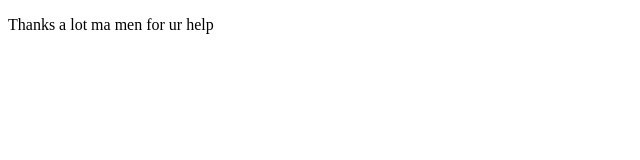
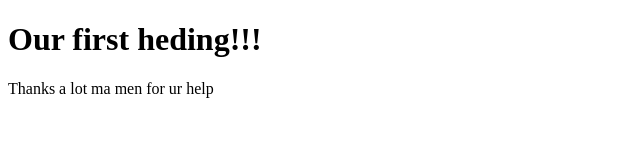
Before and after one commit to sammamayda/CFLMS-HTML5-DAY01-mamayda-freinschlag, a plain HTML site: page index.html in a window 1280 px wide. Shown: the whole page, without its empty margins (0-640 px from the left). Drawn offline with Linux system fonts and the light colour scheme.

Commit message:
On branch master

```diff
--- a/index.html
+++ b/index.html
@@ -6,6 +6,7 @@
 </head>
 
 <body>
+	<h1>Our first heding!!!</h1>
     <p> Thanks a lot ma men for ur help</p>
 </body>
 
```
